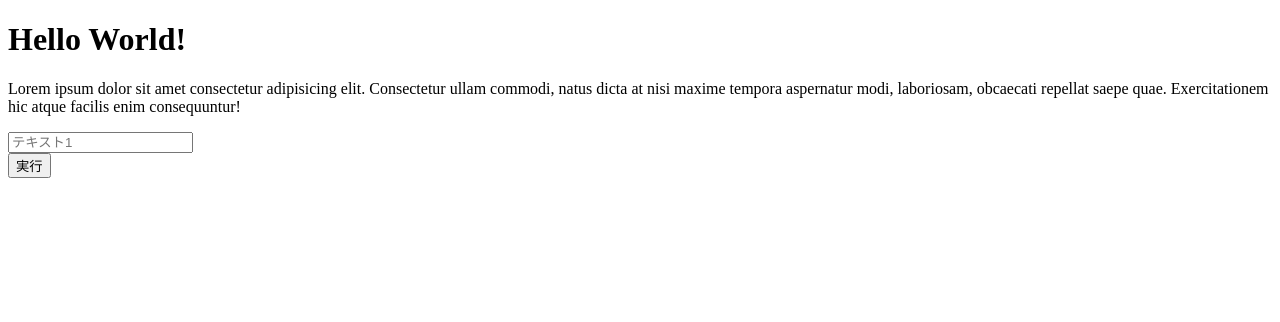
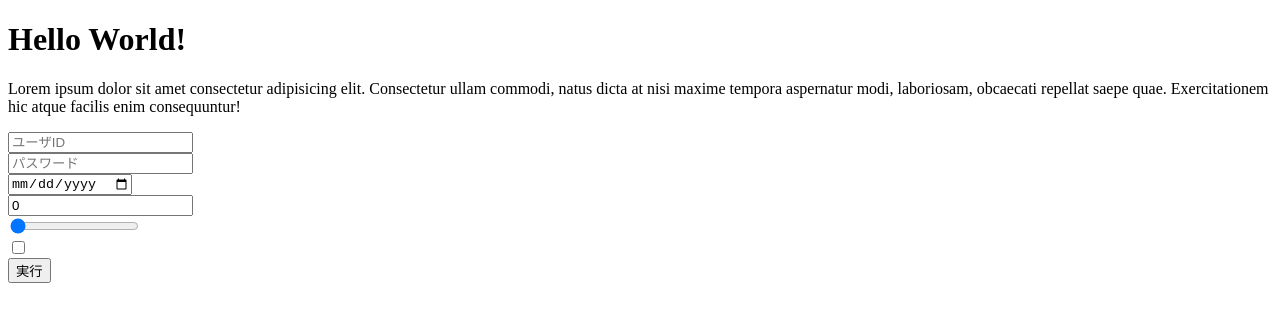
Before and after one commit to tomo357349/react-exercise-book, a React (Vite) app: page / in a window 1280 px wide. Shown: the top 322 px of the page. Built offline with nearby package versions, Linux system fonts and the light colour scheme.

Commit message:
様々な入力種別に対応できるよう変更。 テキストの入力だけではなくなったので、TextInputの実装をInputに移した。

```diff
--- a/src/App.jsx
+++ b/src/App.jsx
@@ -1,16 +1,24 @@
 import { useState } from 'react';
 import Button from './components/Button.jsx';
+import Input from './components/Input.jsx';
 import TextInput from './components/TextInput.jsx';
 
 export default function App() {
-    const [txt1, setTxt1] = useState('');
+    const [form, setForm] = useState({
+        userid: '',
+        password: '',
+        birthdate: '',
+        grade: 0,
+        rate: 0,
+        isadmin: false,
+    });
 
-    function handleChange(value) {
-        setTxt1(value);
+    function handleChange(value, name) {
+        setForm({...form, [name]: value});
     }
 
     function handleRun() {
-        alert(txt1);
+        alert(JSON.stringify(form));
     }
 
 	return (
@@ -18,7 +26,12 @@ export default function App() {
             <h1>Hello World!</h1>
             <p>Lorem ipsum dolor sit amet consectetur adipisicing elit. Consectetur ullam commodi, natus dicta at nisi maxime tempora aspernatur modi, laboriosam, obcaecati repellat saepe quae. Exercitationem hic atque facilis enim consequuntur!</p>
             <form>
-                <TextInput value={txt1} placeholder="テキスト1" onChange={handleChange} /><br />
+                <TextInput name="userid" value={form.userid} placeholder="ユーザID" onChange={handleChange} /><br />
+                <TextInput name="password" value={form.password} placeholder="パスワード" onChange={handleChange} /><br />
+                <Input type="date" name="birthdate" value={form.birthdate} placeholder="生年月日" onChange={handleChange} /><br />
+                <Input type="number" name="grade" value={form.grade} placeholder="グレード" onChange={handleChange} /><br />
+                <Input type="range" name="rate" value={form.rate} placeholder="割合" onChange={handleChange} min="0.0" max="1.0" step="0.05" /><br />
+                <Input type="checkbox" name="isadmin" value={form.isadmin} onChange={handleChange} /><br />
                 <Button type="button" onClick={handleRun}>実行</Button>
             </form>
         </>
--- /dev/null
+++ b/src/components/BoolInput.jsx
@@ -0,0 +1,14 @@
+/**
+ * 真偽値入力コンポーネント
+ */
+export default function BoolInput({ name, value, onChange }) {
+    function handleChange(evt) {
+        // 値としてtrue/falseを使い、value属性ではなくchecked属性を値とリンクさせる。
+        const nextValue = evt.target.checked;
+        onChange && onChange(nextValue, name);
+    }
+
+    return (
+        <input type="checkbox" name={name} value="1" checked={value} onChange={handleChange} />
+    );
+}
--- /dev/null
+++ b/src/components/Input.jsx
@@ -0,0 +1,38 @@
+import BoolInput from './BoolInput.jsx';
+
+function convertText(s, type) {
+    if (type === 'number') return +s;
+    return s;
+}
+
+/**
+ * 入力コンポーネント
+ */
+export default function Input({ type, name, value, placeholder, onChange, min, max, step }) {
+    // チェックボックスは除く
+    if (type === 'checkbox') {
+        return <BoolInput name={name} value={value} onChange={onChange} />;
+    }
+
+    const inputType = type || 'text';
+
+    function handleInput(evt) {
+		const name = evt.target.name;
+		const text = evt.target.value;
+        const value = convertText(text, type);
+		onChange && onChange(value, name);
+	};
+
+    return (
+        <input
+            type={inputType}
+            name={name}
+            value={value}
+            placeholder={placeholder}
+            onInput={handleInput}
+            min={min}
+            max={max}
+            step={step}
+        />
+	);
+}
--- a/src/components/TextInput.jsx
+++ b/src/components/TextInput.jsx
@@ -1,17 +1,10 @@
+import Input from './Input.jsx';
+
 /**
  * テキスト入力コンポーネント
  */
-export default function TextInput({ value, placeholder, onChange }) {
-	function handleInput(evt) {
-		const value = evt.target.value;
-		onChange && onChange(value);
-	};
-
+export default function TextInput(props) {
     return (
-        <input
-            value={value}
-            placeholder={placeholder}
-            onInput={handleInput}
-        />
+        <Input {...props} />
 	);
 }
```
